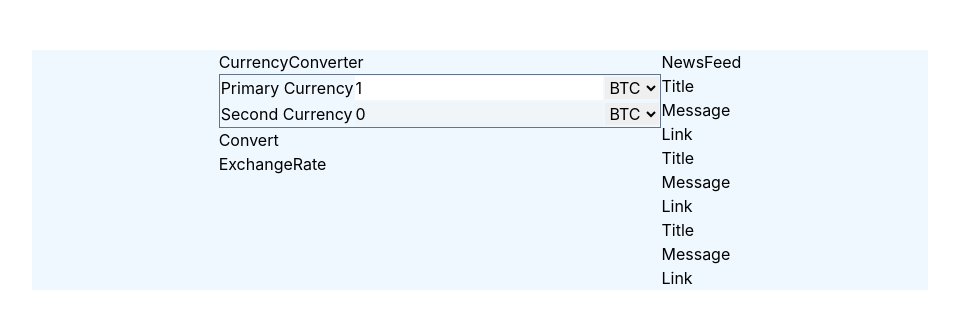
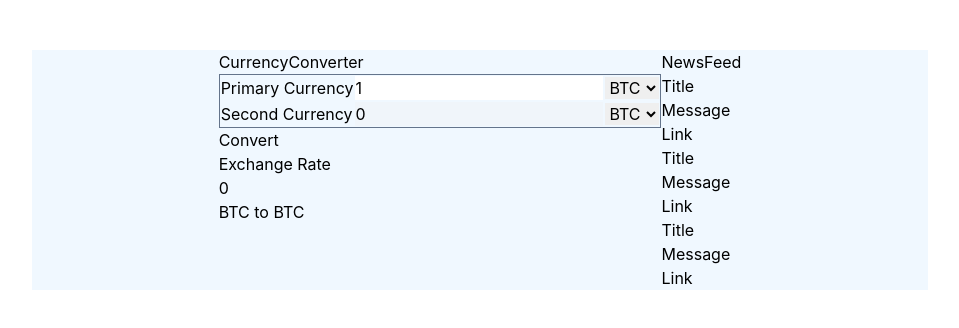
Before and after one commit to Kelvis-fernando/Crypto-currency, a React (Create React App) app: page / in a window 1280 px wide. Shown: the top 328 px of the page, without its empty margins (160-1119 px from the left). Built offline with nearby package versions, Linux system fonts and the light colour scheme.

Commit message:
Created the exchange rate props and pass the datas for the component

```diff
--- a/src/components/CurrencyConverter.jsx
+++ b/src/components/CurrencyConverter.jsx
@@ -90,7 +90,7 @@ const CurrencyConverter = () => {
 
       <button onClick={convert}>Convert</button>
 
-      <ExchangeRate />
+      <ExchangeRate exchangeRate={exchangeRate} chosenSecondaryCurrency={chosenSecondaryCurrency} chosenPrimaryCurrency={chosenPrimaryCurrency} />
     </div>
   );
 };
--- a/src/components/ExchangeRate.jsx
+++ b/src/components/ExchangeRate.jsx
@@ -1,7 +1,9 @@
-const ExchangeRate = () => {
+const ExchangeRate = ({exchangeRate, chosenPrimaryCurrency, chosenSecondaryCurrency}) => {
     return (
       <div className="exchenge-rate">
-        <p>ExchangeRate</p>
+        <h3>Exchange Rate</h3>
+        <h1>{exchangeRate}</h1>
+        <p>{chosenPrimaryCurrency} to {chosenSecondaryCurrency}</p>
       </div>
     );
   };
```
